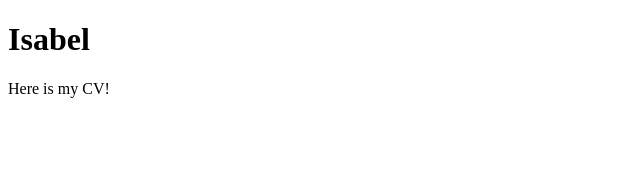
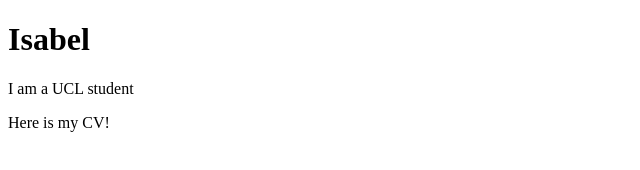
Before and after one commit to isabelfrancg/isabelfrancg.github.io, a plain HTML site: page index.html in a window 1280 px wide. Shown: the whole page, without its empty margins (0-640 px from the left). Drawn offline with Linux system fonts and the light colour scheme.

Commit message:
added ucl student

```diff
--- a/index.html
+++ b/index.html
@@ -6,6 +6,7 @@
     </head>
     <body>
         <h1>Isabel</h1>
+        <p>I am a UCL student</p>
         <p>Here is my CV!</p>
     </body>
 </html>
```
